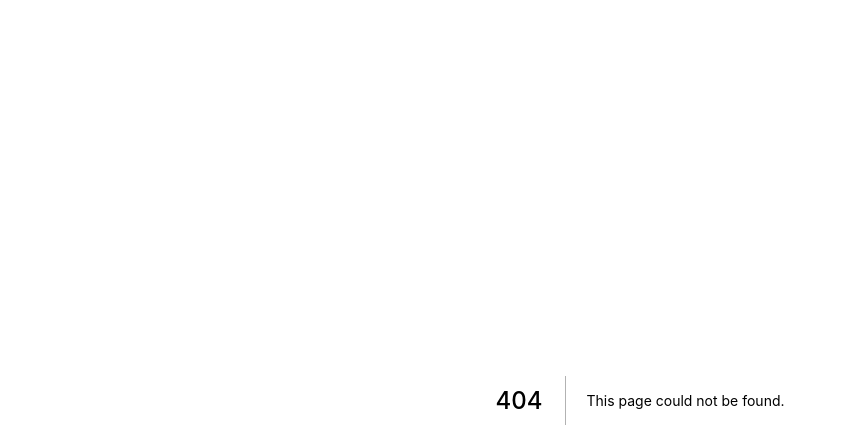
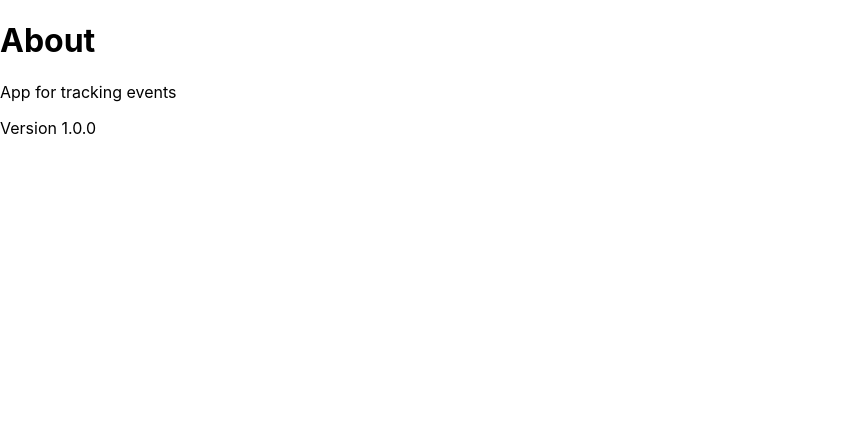
Before and after one commit to tomkent321/my-events, a Next.js app in the folder my-events-frontend/: page /about in a window 1280 px wide. Before the commit this address had no page. Shown: the top 448 px of the page, without its empty margins (0-847 px from the left). Built offline with nearby package versions, Linux system fonts and the light colour scheme.

Commit message:
add About page

```diff
--- /dev/null
+++ b/my-events-frontend/pages/about.js
@@ -0,0 +1,9 @@
+export default function AboutPage() {
+  return (
+    <div>
+      <h1>About</h1>
+      <p>App for tracking events</p>
+      <p>Version 1.0.0</p>
+    </div>
+  )
+}
```
